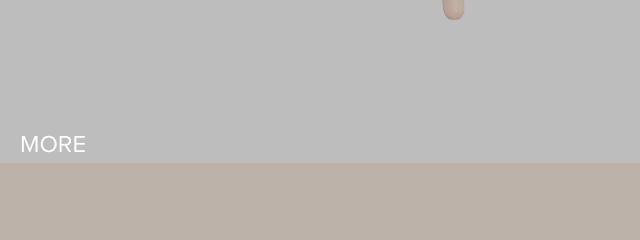
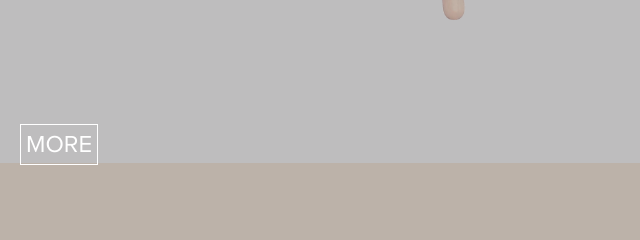
Before and after one commit to zawropati/DigitalShowroom, a website: page startbootstrap-grayscale-gh-pages/index.html in a window 1280 px wide. Shown: the part 2624-2864 px from the top of the page, 0-640 px from the left. Drawn offline with nearby package versions, Linux system fonts and the light colour scheme; some packages are replaced by stand-ins of ours; files that its build step writes are made by us from their sources.

Commit message:
more button

```diff
--- a/startbootstrap-grayscale-gh-pages/css/grayscale.css
+++ b/startbootstrap-grayscale-gh-pages/css/grayscale.css
@@ -48,10 +48,12 @@ width: auto;}
     overflow: hidden;
 }
 
-.spanmaterial{
+.spanmaterial{border: 1px solid white;
+    padding: 5px;
 text-transform: uppercase;
     margin-left: 20px;
-    font-size: 1.5em;
+    font-size: 1.5em; margin-bottom: 10px;
+
 }
 
 #fake1{
```
